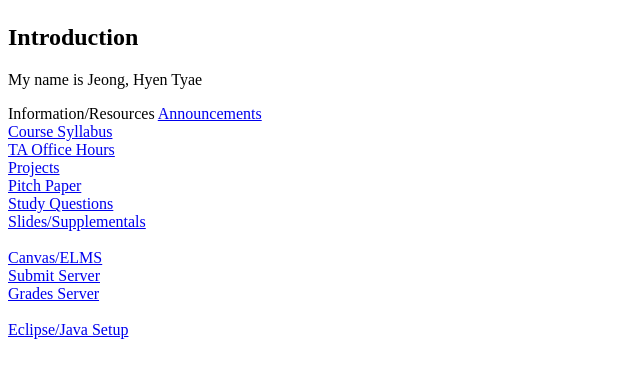
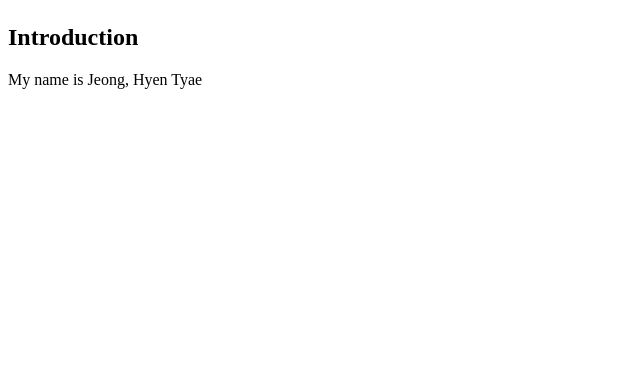
Before and after one commit to hahamigo/personalwebsite, a plain HTML site: page index.html in a window 1280 px wide. Shown: the part 149-526 px from the top of the page, without its empty margins (0-640 px from the left). Drawn offline with Linux system fonts and the light colour scheme.

Commit message:
Update index.html

```diff
--- a/index.html
+++ b/index.html
@@ -13,37 +13,3 @@
 <p style="margin-top:45px;">
 <h2><strong>Introduction</strong><br></h2>
 My name is Jeong, Hyen Tyae<br>
-<p class=right>
-<span class=f5>
-<span class=underline>
-Information/Resources
-</span>
-</span>
-<span class=f5>
-<a class=sidebar href=/class/fall2019/cmsc131-010X/index.shtml>Announcements</a>&nbsp;
-<br>
-<a class=sidebar href=/class/fall2019/cmsc131-010X/syllabus.shtml>Course Syllabus</a>&nbsp;
-<br>
-<a class=sidebar href=/class/fall2019/cmsc131-010X/officehours.shtml>TA Office Hours</a>&nbsp;
-<br>
-<a class=sidebar href=/class/fall2019/cmsc131-010X/projects.shtml>Projects</a>&nbsp;
-<br>
-<a class=sidebar href=/class/fall2019/cmsc131-010X/PitchProposal.html target=_blank>Pitch Paper</a>&nbsp;
-<br>
-<a class=sidebar href=/class/fall2019/cmsc131-010X/Protected/StudyQuestions.html target=_blank>Study Questions</a>&nbsp;
-<br>
-<a rel="nofollow" class=sidebar href=/class/fall2019/cmsc131-010X/Slides>Slides/Supplementals</a>&nbsp;
-<br> <br>
-<a class=sidebar href=https://myelms.umd.edu/courses/1267164 target=_blank
-   target=_blank>Canvas/ELMS</a>&nbsp;
-<br>
-<a class=sidebar href=https://submit.cs.umd.edu/fall2019/
-    target=_submit>Submit Server</a>&nbsp;
-<br>
-<a class=sidebar href=http://grades.cs.umd.edu
-    target=_grades>Grades Server</a>&nbsp;
-<br><br>
-<a class=sidebar href=/class/fall2019/cmsc131-010X/resources.shtml
-   target=_blank>Eclipse/Java Setup</a>&nbsp;
-</span>
-</p>
```
